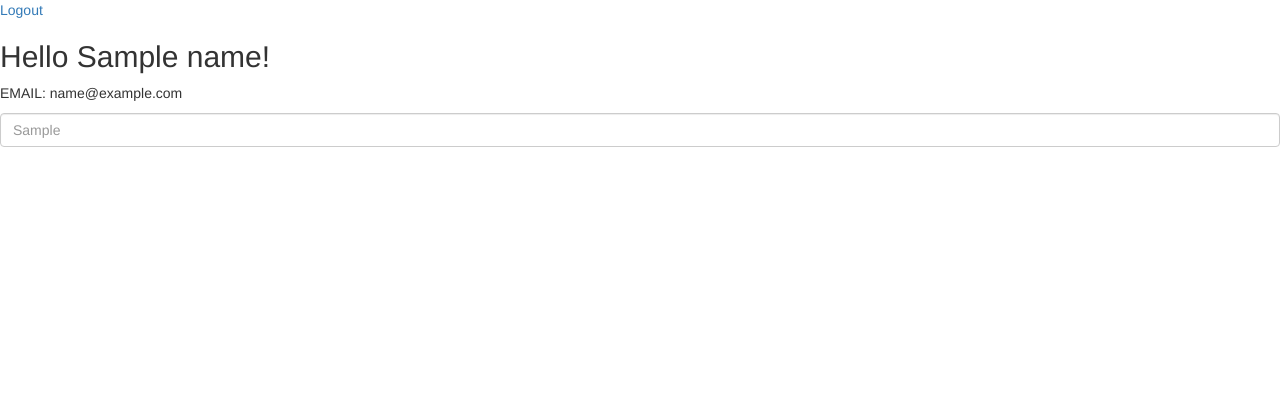
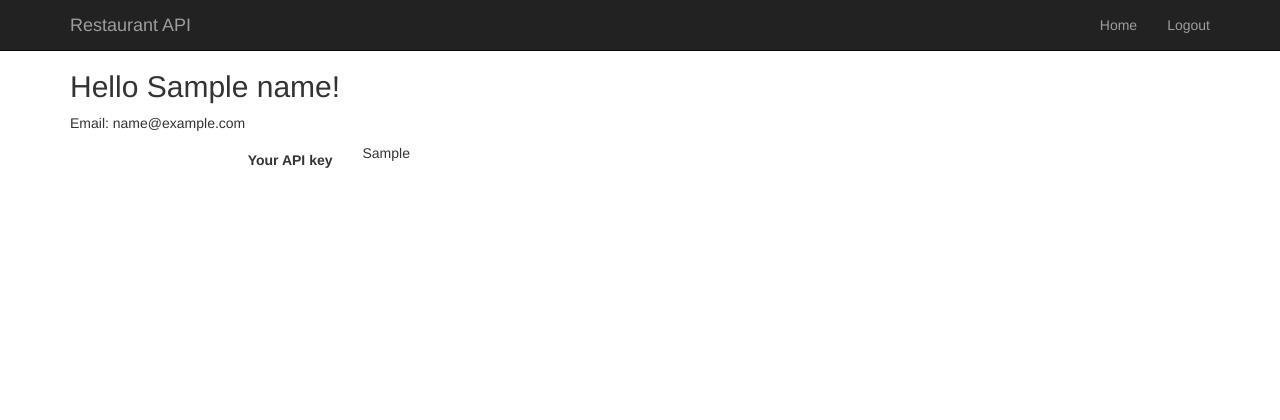
Before and after one commit to tanjibpa/restful-api-with-flask, a Flask app: template find_restaurant/templates/member/dashboard.html in a window 1280 px wide. Shown: the top 420 px of the page. Run offline with Flask 2, Linux system fonts and the light colour scheme; the template is opened without the code that fills it: most values are stand-ins (such as "Sample title", 1, 10 or a date in 2020); parts of the project's set-up code (start-up, migrations or seed data) failed here and were passed over; some libraries are stand-ins or nearby versions.

Commit message:
dashboard with bootstrap

```diff
--- a/find_restaurant/member/views.py
+++ b/find_restaurant/member/views.py
@@ -9,7 +9,7 @@ import requests
 
 members = Blueprint('members', __name__, template_folder='templates', static_folder='static')
 
-@members.route('/clientOAuth')
+@members.route('/')
 def start():
     return render_template('member/oauthclient.html')
 
--- /dev/null
+++ b/find_restaurant/static/css/dashboard.css
@@ -0,0 +1,8 @@
+body {
+  padding-top: 50px;
+}
+
+.user-are {
+  padding: 40px 15px;
+  text-align: center;
+}
--- a/find_restaurant/templates/member/dashboard.html
+++ b/find_restaurant/templates/member/dashboard.html
@@ -1,6 +1,7 @@
 {% extends "base.html" %}
 {% block head %}
     {{ super() }}
+    <link rel="stylesheet" href="{{ url_for('static', filename='css/dashboard.css')}}">
     <script src="https://apis.google.com/js/platform.js"></script>
     <script>
         gapi.load('auth2', function () {
@@ -17,10 +18,42 @@
     </script>
 {% endblock %}
 {% block content %}
-    <a href="/logout" onclick="signOut();">Logout</a>
-    <h2>Hello {{ name }}!</h2>
-    <p>EMAIL: {{ email }}</p>
-    <!-- <p>Api key: <textarea readonly rows="1" cols="40">{{ api_key }}</textarea></p> -->
-    <input class="form-control" id="disabledInput" placeholder="{{ api_key }}" type="text">
-    <!-- <img src="{{ picture }}"> -->
+
+    <nav class="navbar navbar-inverse navbar-fixed-top">
+      <div class="container">
+        <div class="navbar-header">
+          <button type="button" class="navbar-toggle collapsed" data-toggle="collapse" data-target="#navbar" aria-expanded="false" aria-controls="navbar">
+            <span class="sr-only">API Dashboard</span>
+            <span class="icon-bar"></span>
+            <span class="icon-bar"></span>
+            <span class="icon-bar"></span>
+          </button>
+          <a class="navbar-brand" href="#">Restaurant API</a>
+        </div>
+        <div id="navbar" class="collapse navbar-collapse">
+          <ul class="nav navbar-nav navbar-right">
+            <li><a href="#">Home</a></li>
+            <li><a href="/logout" onclick="signOut()">Logout</a></li>
+          </ul>
+        </div>
+      </div>
+    </nav>
+
+    <div class="container">
+      <div class="user-area">
+        <h2>Hello {{ name }}!</h2>
+        <p>Email: {{ email }}</p>
+        <div class="form-horizontal">
+          <div class="form-group">
+            <label class="col-sm-3 control-label">Your API key</label>
+            <div class="col-sm-6">
+              <p>{{ api_key }}</p>
+            </div>
+          </div>
+        </div>
+        <!-- <p>Api key: <textarea readonly rows="1" cols="40">{{ api_key }}</textarea></p> -->
+        <!-- <input class="form-control" id="disabledInput" placeholder="{{ api_key }}" type="text"> -->
+        <!-- <img src="{{ picture }}"> -->
+      </div>
+    </div>
 {% endblock %}
```
